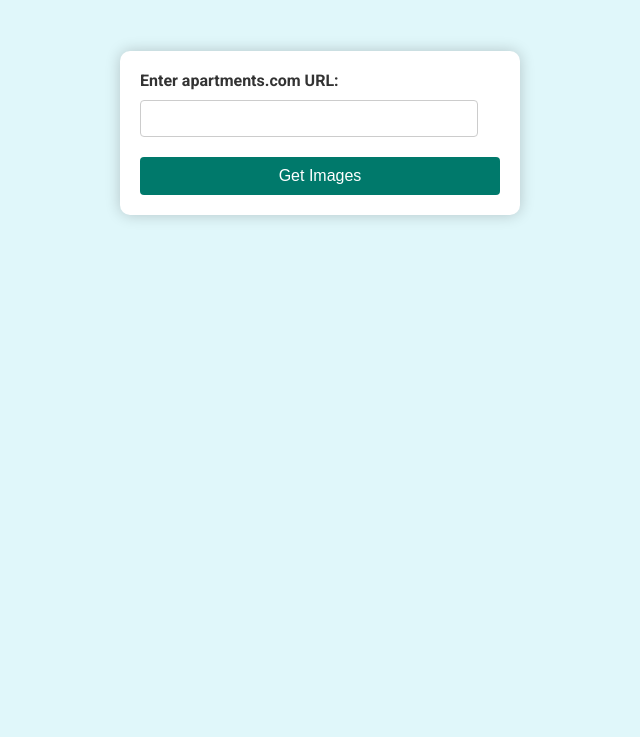
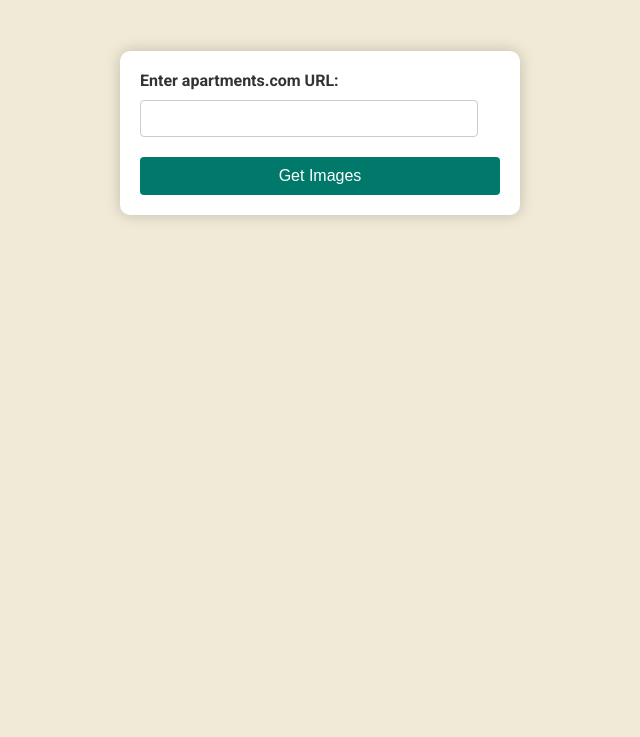
Before and after one commit to EliFinkel/CompImageScraper, an Electron app: page public/index.html in a window 1280 px wide. Shown: the part 103-840 px from the top of the page, without its empty margins (320-960 px from the left). Drawn offline with Linux system fonts and the light colour scheme.

Commit message:
Update index.html

```diff
--- a/public/index.html
+++ b/public/index.html
@@ -6,7 +6,7 @@
   <style>
     body {
       font-family: 'Roboto', sans-serif;
-      background-color: #e0f7fa;
+      background-color: #f0ead6;
       color: #333;
       margin: 0;
       padding: 20px;
```
